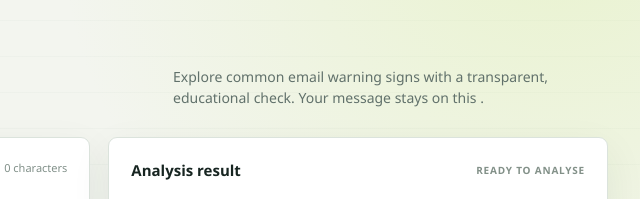
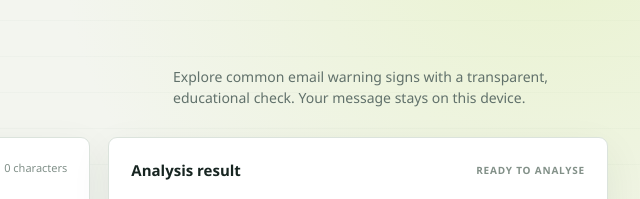
Before and after one commit to vivian-okosun/capstone, a plain HTML site: page index.html in a window 1280 px wide. Shown: the part 128-327 px from the top of the page, 622-1262 px from the left. Drawn offline with Linux system fonts and the light colour scheme.

Commit message:
capstone

```diff
--- a/index.html
+++ b/index.html
@@ -28,7 +28,7 @@
 				<p class="eyebrow">Browser-based security triage</p>
 				<h1 id="page-title">Phishing Email<br>Analyser</h1>
 			</div>
-			<p class="intro-copy">Explore common email warning signs with a transparent, educational check. Your message stays on this .</p>
+			<p class="intro-copy">Explore common email warning signs with a transparent, educational check. Your message stays on this device.</p>
 		</section>
 
 		<div class="workspace">
```
